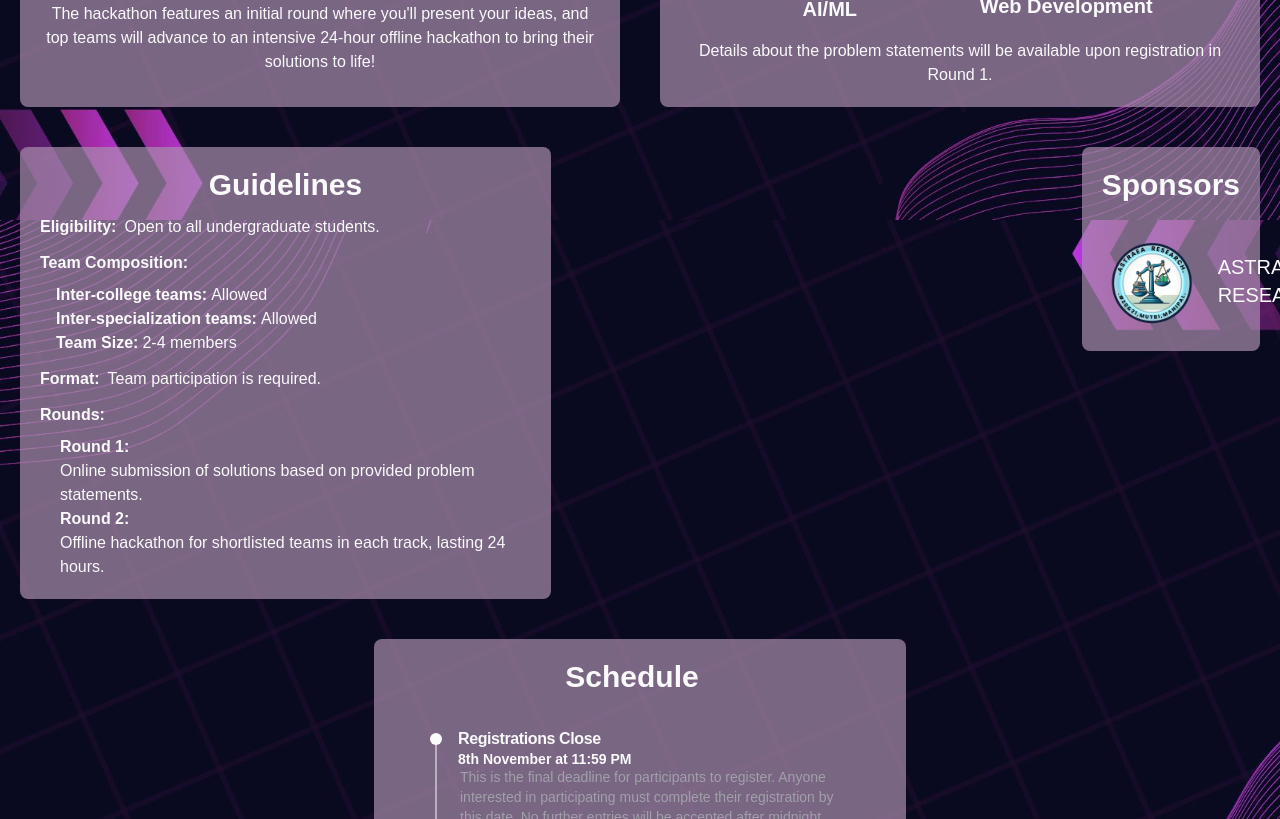
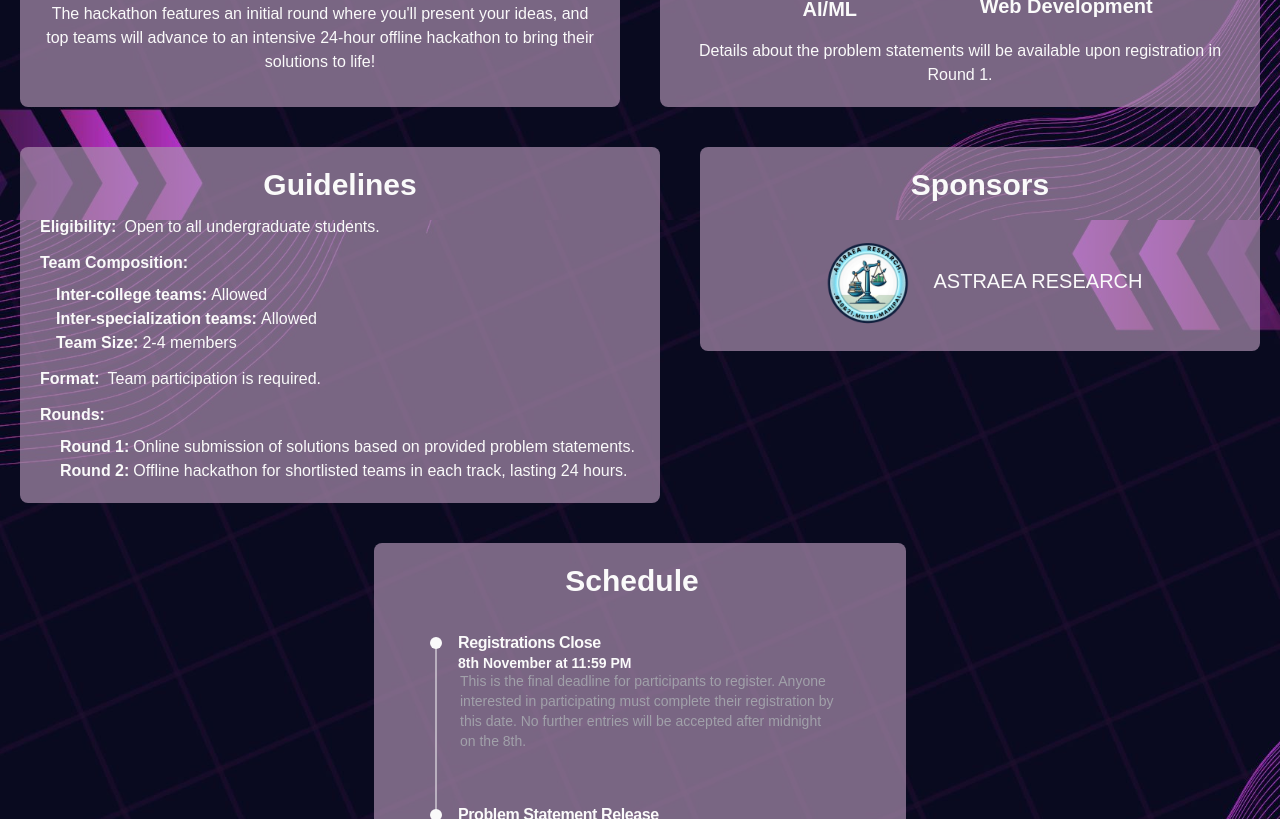
Before and after one commit to kautilyadevaraj/Argonyx_Website2, a Next.js app: page / in a window 1280 px wide. Shown: the part 580-1399 px from the top of the page. Built offline with nearby package versions, Linux system fonts and the light colour scheme.

Commit message:
fixed alignment

```diff
--- a/app/page.tsx
+++ b/app/page.tsx
@@ -135,8 +135,8 @@ export default function Home() {
         </FadeInSection>
         {/*Guidelines*/}
         <FadeInSection>
-          <div className="flex flex-wrap md:flex-nowrap w-full">
-            <div className="flex flex-wrap md:flex-nowrap w-full">
+          <div className="flex flex-wrap w-full">
+
               <div className="flex flex-col md:w-1/2 justify-start pl-10 p-4 md:p-5 rounded-lg m-2 md:m-5 space-y-3 md:bg-background/95 md:backdrop-blur-xs md:supports-[backdrop-filter]:bg-custom-bg/70">
                 <h2 className="text-3xl font-semibold text-center">Guidelines</h2>
 
@@ -188,7 +188,7 @@ export default function Home() {
                   </ul>
                 </div>
               </div>
-            </div>
+
 
             {/* Sponsors Section */}
             <div className="flex-1 h-fit flex flex-col md:w-1/2 items-center p-4 m-5 md:p-5 rounded-lg m-2 md:m-5 space-y-3 md:bg-background/95 md:backdrop-blur-xs md:supports-[backdrop-filter]:bg-custom-bg/70">
```
